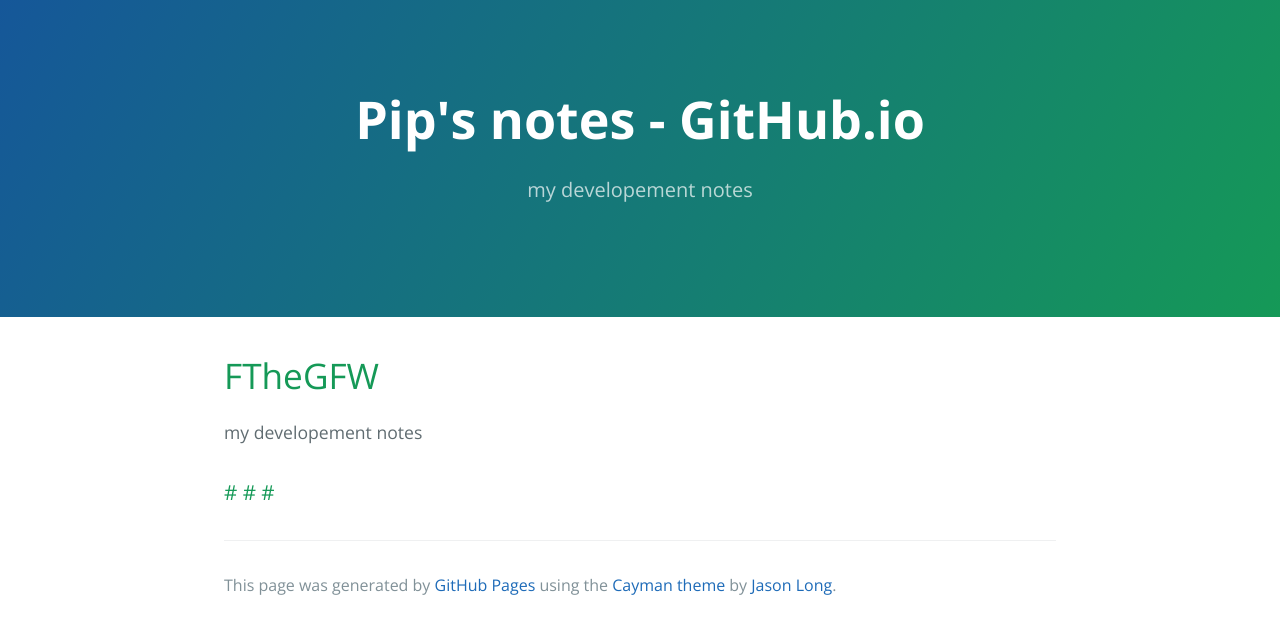
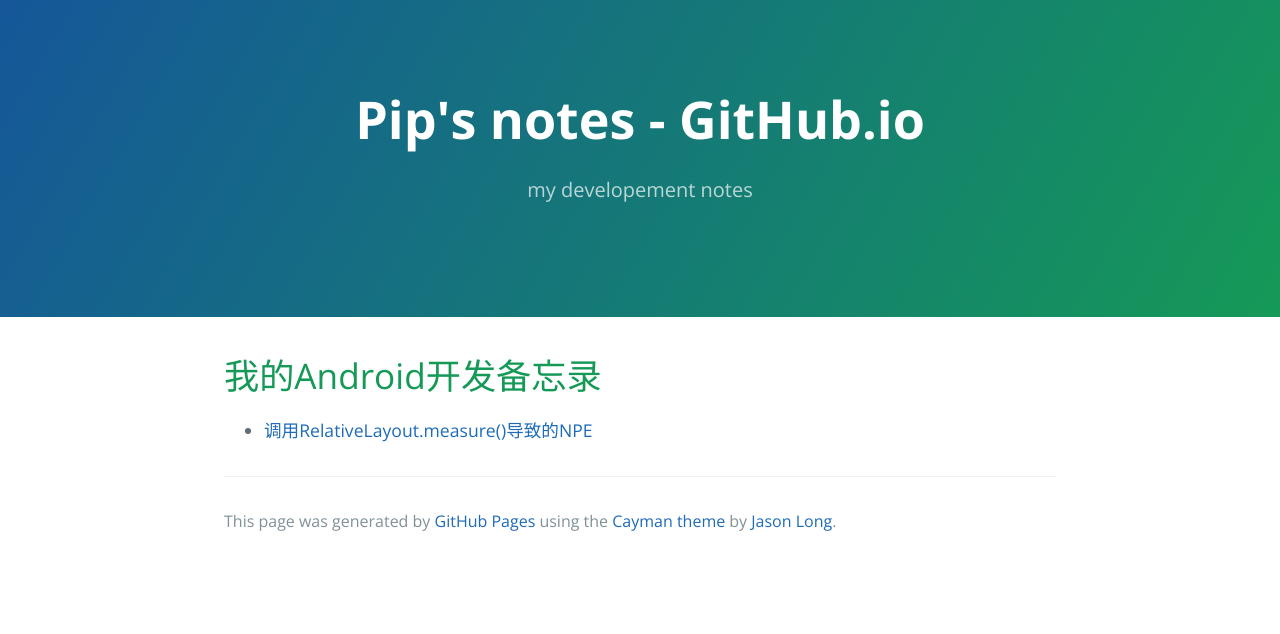
Before and after one commit to FtheGFW/FTheGFW, a plain HTML site: page index.html in a window 1280 px wide. Drawn offline with nearby package versions, Linux system fonts and the light colour scheme.

Commit message:
Replace master branch with page content via GitHub

```diff
--- a/index.html
+++ b/index.html
@@ -17,12 +17,11 @@
 
     <section class="main-content">
       <h1>
-<a id="fthegfw" class="anchor" href="#fthegfw" aria-hidden="true"><span aria-hidden="true" class="octicon octicon-link"></span></a>FTheGFW</h1>
+<a id="我的android开发备忘录" class="anchor" href="#%E6%88%91%E7%9A%84android%E5%BC%80%E5%8F%91%E5%A4%87%E5%BF%98%E5%BD%95" aria-hidden="true"><span aria-hidden="true" class="octicon octicon-link"></span></a>我的Android开发备忘录</h1>
 
-<p>my developement notes</p>
-
-<h3>
-<a id="--" class="anchor" href="#--" aria-hidden="true"><span aria-hidden="true" class="octicon octicon-link"></span></a># # #</h3>
+<ul>
+<li><a href="https://github.com/FtheGFW/FTheGFW.github.io/blob/master/relative_layout_onmeasure_bug.md">调用RelativeLayout.measure()导致的NPE</a></li>
+</ul>
 
       <footer class="site-footer">
 
--- a/params.json
+++ b/params.json
@@ -1,6 +1,6 @@
 {
   "name": "Pip's notes - GitHub.io",
   "tagline": "my developement notes",
-  "body": "# FTheGFW\r\nmy developement notes\r\n### # # # ",
+  "body": "# 我的Android开发备忘录\r\n\r\n- [调用RelativeLayout.measure()导致的NPE](https://github.com/FtheGFW/FTheGFW.github.io/blob/master/relative_layout_onmeasure_bug.md)\r\n\r\n",
   "note": "Don't delete this file! It's used internally to help with page regeneration."
 }
```
